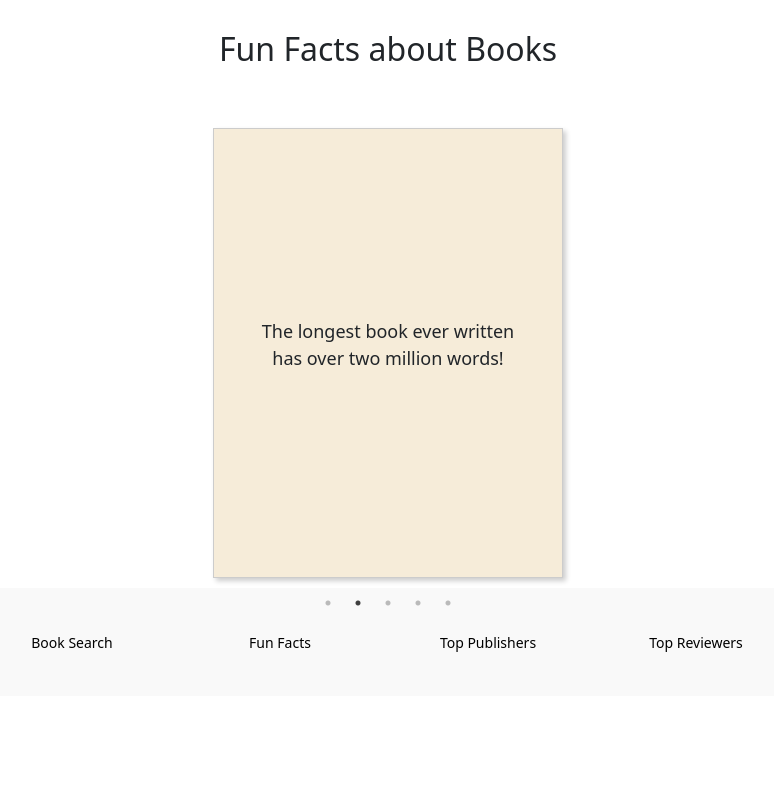
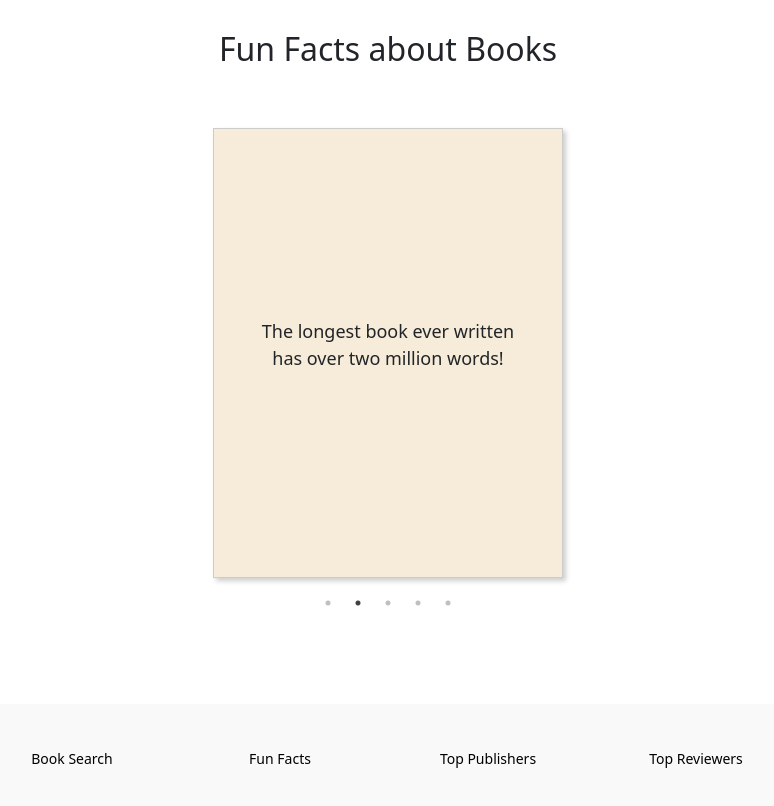
Before and after one commit to Aymenland/CIS-5500-Project-Repo, a React (Create React App) app in the folder books-database/: page /funfacts in a window 1280 px wide. Shown: the top 806 px of the page, without its empty margins (252-1026 px from the left). Built offline with nearby package versions, Linux system fonts and the light colour scheme.

Commit message:
fix footer css

```diff
--- a/books-database/src/App.css
+++ b/books-database/src/App.css
@@ -1,5 +1,6 @@
 .App {
   text-align: center;
+  min-height: 100vh;
 }
 
 .App-logo {
--- a/books-database/src/pages/FunFacts.css
+++ b/books-database/src/pages/FunFacts.css
@@ -1,5 +1,6 @@
 .fun-facts-container {
     padding-top: 30px;
+    min-height: 88vh;
 }
 
 .fun-facts-header {
--- a/books-database/src/pages/TopReviewers.css
+++ b/books-database/src/pages/TopReviewers.css
@@ -1,4 +1,5 @@
 .container{
+  min-height: 88vh;
 }
 
 .table{
```
